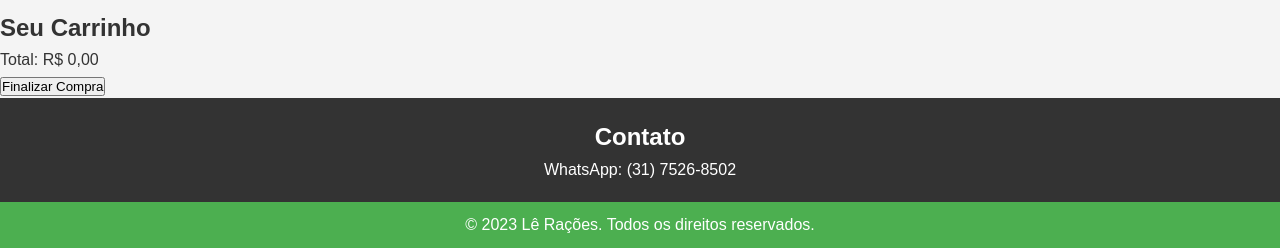
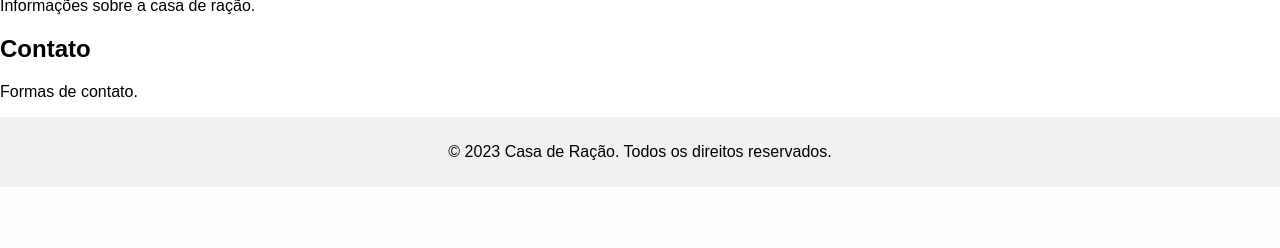
Before and after one commit to RonaldoJAD/stt, a PHP site: page / in a window 1280 px wide. Shown: the part 740-988 px from the top of the page. After the commit the page ends 927 px from the top, so only its background shows below. Run offline with PHP 8.4, Linux system fonts and the light colour scheme.

Commit message:
Add files via upload

```diff
--- a/index.html
+++ b/index.html
@@ -3,61 +3,60 @@
 <head>
     <meta charset="UTF-8">
     <meta name="viewport" content="width=device-width, initial-scale=1.0">
-  <title>Lê Rações - Pet Shop</title>
+    <title>Casa de Ração</title>
     <link rel="stylesheet" href="styles.css">
+    <script src="scripts.js" defer></script>
 </head>
 <body>
     <header>
-    <div class="logo">
-      <img src="logo.png" alt="Lê Rações">
-    </div>
+        <h1>Casa de Ração</h1>
         <nav>
             <ul>
-        <li><a href="#home">Início</a></li>
                 <li><a href="#produtos">Produtos</a></li>
-        <li><a href="#carrinho">Carrinho</a></li>
+                <li><a href="#sobre">Sobre Nós</a></li>
                 <li><a href="#contato">Contato</a></li>
             </ul>
         </nav>
+        <div class="carrinho">
+            <a href="#carrinho">Carrinho (0)</a>
+        </div>
     </header>
 
-  <section id="home" class="banner">
-    <h1>Bem-vindo à Lê Rações!</h1>
-    <p>Os melhores produtos para o seu pet.</p>
-  </section>
-
+    <main>
         <section id="produtos" class="produtos">
             <h2>Nossos Produtos</h2>
+            <div class="produtos-grid">
                 <div class="produto-card">
                     <img src="racao-cao.jpg" alt="Ração para Cães">
                     <h3>Ração para Cães</h3>
                     <p>R$ 50,00</p>
                     <button onclick="adicionarAoCarrinho('Ração para Cães', 50)">Adicionar ao Carrinho</button>
+                    <button onclick="comprarAgora('Ração para Cães', 50)">Comprar Agora</button>
                 </div>
                 <div class="produto-card">
                     <img src="racao-gato.jpg" alt="Ração para Gatos">
                     <h3>Ração para Gatos</h3>
                     <p>R$ 45,00</p>
                     <button onclick="adicionarAoCarrinho('Ração para Gatos', 45)">Adicionar ao Carrinho</button>
+                    <button onclick="comprarAgora('Ração para Gatos', 45)">Comprar Agora</button>
+                </div>
+                <!-- Adicione mais produtos aqui -->
             </div>
         </section>
 
-  <section id="carrinho" class="carrinho">
-    <h2>Seu Carrinho</h2>
-    <div id="carrinho-itens"></div>
-    <p id="total">Total: R$ 0,00</p>
-    <button onclick="finalizarCompra()">Finalizar Compra</button>
+        <section id="sobre">
+            <h2>Sobre Nós</h2>
+            <p>Informações sobre a casa de ração.</p>
         </section>
 
-  <section id="contato" class="contato">
+        <section id="contato">
             <h2>Contato</h2>
-    <p>WhatsApp: (31) 7526-8502</p>
+            <p>Formas de contato.</p>
         </section>
+    </main>
 
     <footer>
-    <p>&copy; 2023 Lê Rações. Todos os direitos reservados.</p>
+        <p>&copy; 2023 Casa de Ração. Todos os direitos reservados.</p>
     </footer>
-
-  <script src="scripts.js"></script>
 </body>
 </html>
--- a/scripts.js
+++ b/scripts.js
@@ -1,48 +1,15 @@
 let carrinho = [];
 
-function adicionarAoCarrinho(nomeProduto, preco) {
-    carrinho.push({ nome: nomeProduto, preco: preco });
+function adicionarAoCarrinho(nome, preco) {
+    carrinho.push({ nome, preco });
     atualizarCarrinho();
 }
 
-function atualizarCarrinho() {
-    const carrinhoItens = document.getElementById("carrinho-itens");
-    const totalElement = document.getElementById("total");
-    carrinhoItens.innerHTML = "";
-
-    let total = 0;
-    carrinho.forEach((item, index) => {
-        total += item.preco;
-        const itemElemento = document.createElement("div");
-        itemElemento.innerHTML = `${item.nome} - R$ ${item.preco.toFixed(2)} <button onclick="removerDoCarrinho(${index})">Remover</button>`;
-        carrinhoItens.appendChild(itemElemento);
-    });
-
-    totalElement.textContent = `Total: R$ ${total.toFixed(2)}`;
+function comprarAgora(nome, preco) {
+    alert(`Você comprou ${nome} por R$ ${preco}`);
 }
 
-function removerDoCarrinho(index) {
-    carrinho.splice(index, 1);
-    atualizarCarrinho();
+function atualizarCarrinho() {
+    const carrinhoElement = document.querySelector('.carrinho a');
+    carrinhoElement.textContent = `Carrinho (${carrinho.length})`;
 }
-
-function finalizarCompra() {
-    if (carrinho.length === 0) {
-        alert("Seu carrinho está vazio!");
-        return;
-    }
-
-    const numeroWhatsApp = "5531983737130";
-    let mensagem = "Olá, Lê Rações! Meu pedido é:\n\n";
-    let total = 0;
-
-    carrinho.forEach(item => {
-        mensagem += `*Produto:* ${item.nome} - R$ ${item.preco.toFixed(2)}\n`;
-        total += item.preco;
-    });
-
-    mensagem += `\n*Total:* R$ ${total.toFixed(2)}\n\nPor favor, confirme.`;
-
-    const urlWhatsApp = `https://wa.me/${numeroWhatsApp}?text=${encodeURIComponent(mensagem)}`;
-    window.open(urlWhatsApp, '_blank');
-}
--- a/styles.css
+++ b/styles.css
@@ -1,15 +1,7 @@
-/* Reset básico */
-* {
+body {
+    font-family: Arial, sans-serif;
     margin: 0;
     padding: 0;
-    box-sizing: border-box;
-  }
-
-  body {
-    font-family: Arial, sans-serif;
-    line-height: 1.6;
-    background-color: #f4f4f4;
-    color: #333;
 }
 
 header {
@@ -21,91 +13,34 @@
     align-items: center;
 }
 
-  header .logo img {
-    height: 50px;
-  }
-
 nav ul {
-    list-style: none;
-    display: flex;
+    list-style-type: none;
+    padding: 0;
 }
 
 nav ul li {
-    margin-left: 20px;
-  }
-
-  nav ul li a {
-    color: white;
-    text-decoration: none;
-  }
-
-  .banner {
-    background: url('banner.jpg') no-repeat center center/cover;
-    color: white;
-    text-align: center;
-    padding: 100px 20px;
-    animation: fadeIn 2s ease-in-out;
-  }
-
-  @keyframes fadeIn {
-    from { opacity: 0; }
-    to { opacity: 1; }
+    display: inline;
+    margin-right: 20px;
 }
 
 .produtos {
     padding: 20px;
-    text-align: center;
 }
 
-  .produtos h2 {
-    margin-bottom: 20px;
+.produtos-grid {
+    display: grid;
+    grid-template-columns: repeat(auto-fill, minmax(200px, 1fr));
+    gap: 20px;
 }
 
 .produto-card {
-    background: white;
-    border: 1px solid #ddd;
-    border-radius: 10px;
-    padding: 20px;
-    margin: 10px;
-    display: inline-block;
-    width: 200px;
-    transition: transform 0.3s, box-shadow 0.3s;
-  }
-
-  .produto-card:hover {
-    transform: scale(1.05);
-    box-shadow: 0 10px 20px rgba(0, 0, 0, 0.2);
-  }
-
-  .produto-card img {
-    width: 100%;
-    border-radius: 10px;
-  }
-
-  .produto-card button {
-    background-color: #4CAF50;
-    color: white;
-    border: none;
+    border: 1px solid #ccc;
     padding: 10px;
-    border-radius: 5px;
-    cursor: pointer;
-    transition: background-color 0.3s;
-  }
-
-  .produto-card button:hover {
-    background-color: #45a049;
-  }
-
-  .contato {
     text-align: center;
-    padding: 20px;
-    background-color: #333;
-    color: white;
 }
 
 footer {
     text-align: center;
     padding: 10px;
-    background-color: #4CAF50;
-    color: white;
+    background-color: #f1f1f1;
 }
```
Lines whose indentation alone changed are shown as unchanged.
